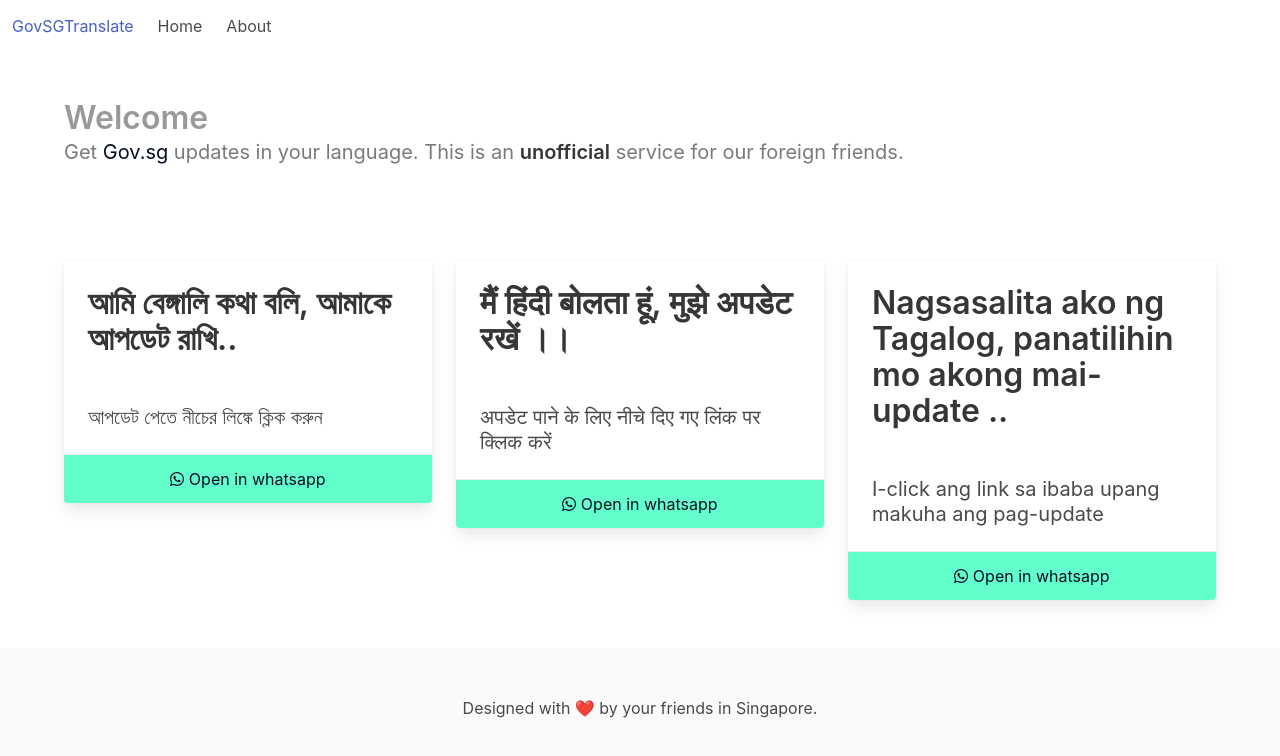
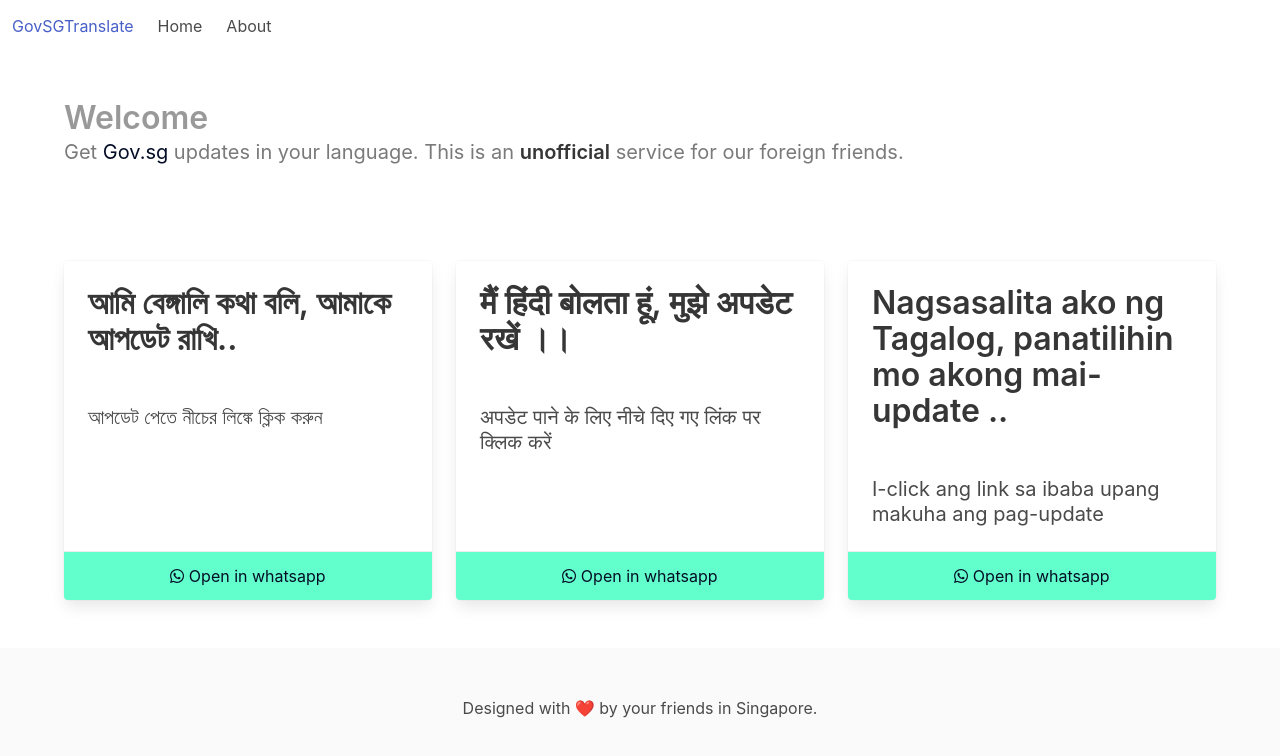
Before and after one commit to bearylogical/govsg-translator, a plain HTML site: page index.html in a window 1280 px wide. Drawn offline with nearby package versions, Linux system fonts and the light colour scheme.

Commit message:
fixed equal height for cards

```diff
--- a/css/style.css
+++ b/css/style.css
@@ -8,6 +8,11 @@ a {
     color:#040d26
 }
 
-.card:hover {
-
+.bm--card-equal-height {
+  display: flex;
+  flex-direction: column;
+  height: 100%;
 }
+.bm--card-equal-height .card-footer {
+  margin-top: auto;
+}
--- a/index.html
+++ b/index.html
@@ -56,7 +56,7 @@
         <div class="container">
             <div class="columns">
                 <div class="column">
-                    <div class="card">
+                    <div class="card bm--card-equal-height">
                         <div class="card-content">
                             <p class="title">
                                 আমি বেঙ্গালি কথা বলি, আমাকে আপডেট রাখি..
@@ -76,7 +76,7 @@
                     </div>
                 </div>
                 <div class="column">
-                    <div class="card">
+                    <div class="card bm--card-equal-height">
                         <div class="card-content">
                             <p class="title">
                                 मैं हिंदी बोलता हूं, मुझे अपडेट रखें ।।
@@ -96,7 +96,7 @@
                     </div>
                 </div>
                 <div class="column">
-                    <div class="card">
+                    <div class="card bm--card-equal-height">
                         <div class="card-content">
                             <p class="title">
                                 Nagsasalita ako ng Tagalog, panatilihin mo akong mai-update ..
```
